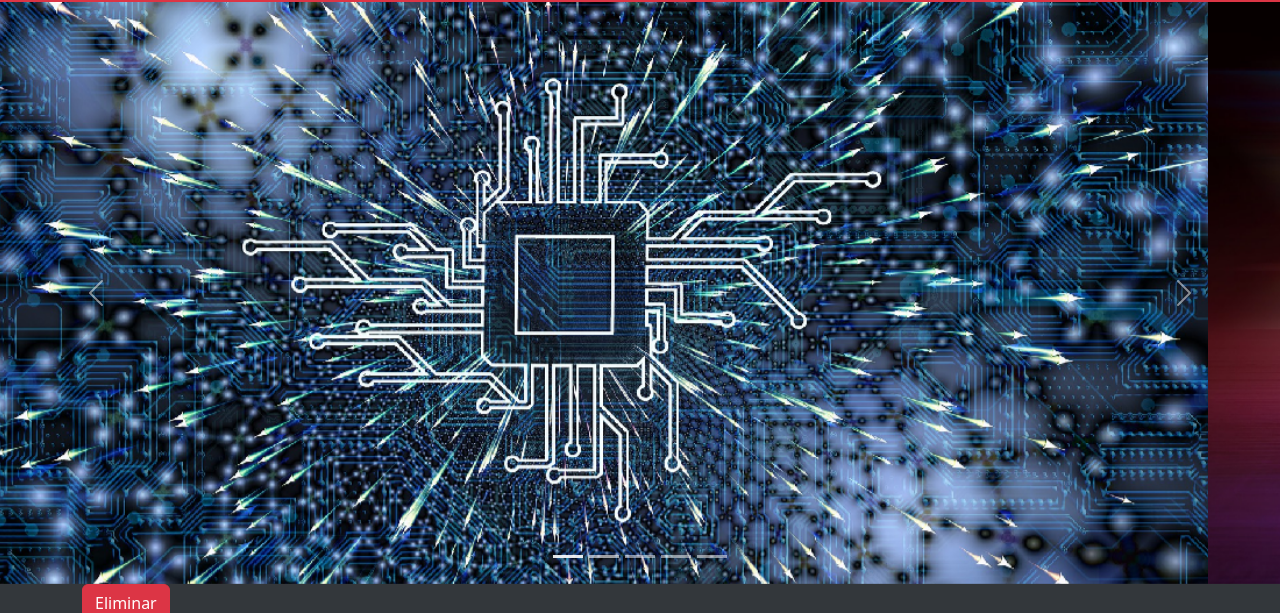
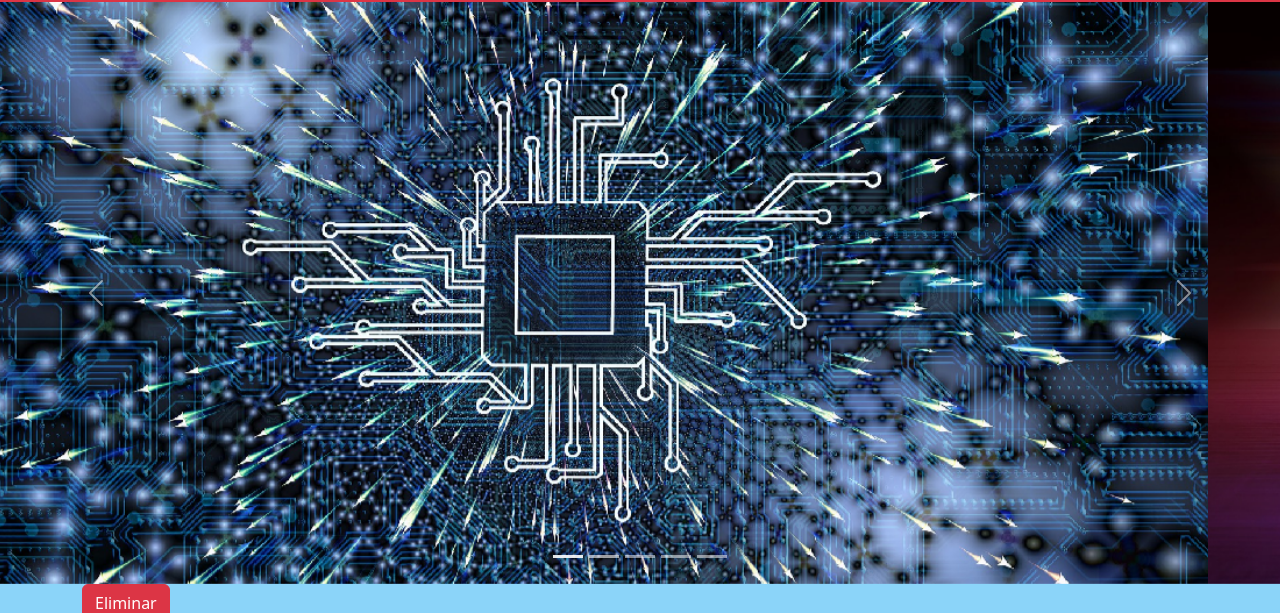
Before and after one commit to LauraGomez30/pruebaBootstraps, a plain HTML site: page index.html in a window 1280 px wide. Shown: the part 54-667 px from the top of the page. Drawn offline with nearby package versions, Linux system fonts and the light colour scheme.

Commit message:
actualizacion nav danger

```diff
--- a/CSS/style.css
+++ b/CSS/style.css
@@ -1,6 +1,6 @@
 body{
-	background-color: #33373b;
-	color: white;
+	background-color: #8bd4f9;
+	color: rgb(14, 8, 8);
 	text-align: justify;
 
 
```
